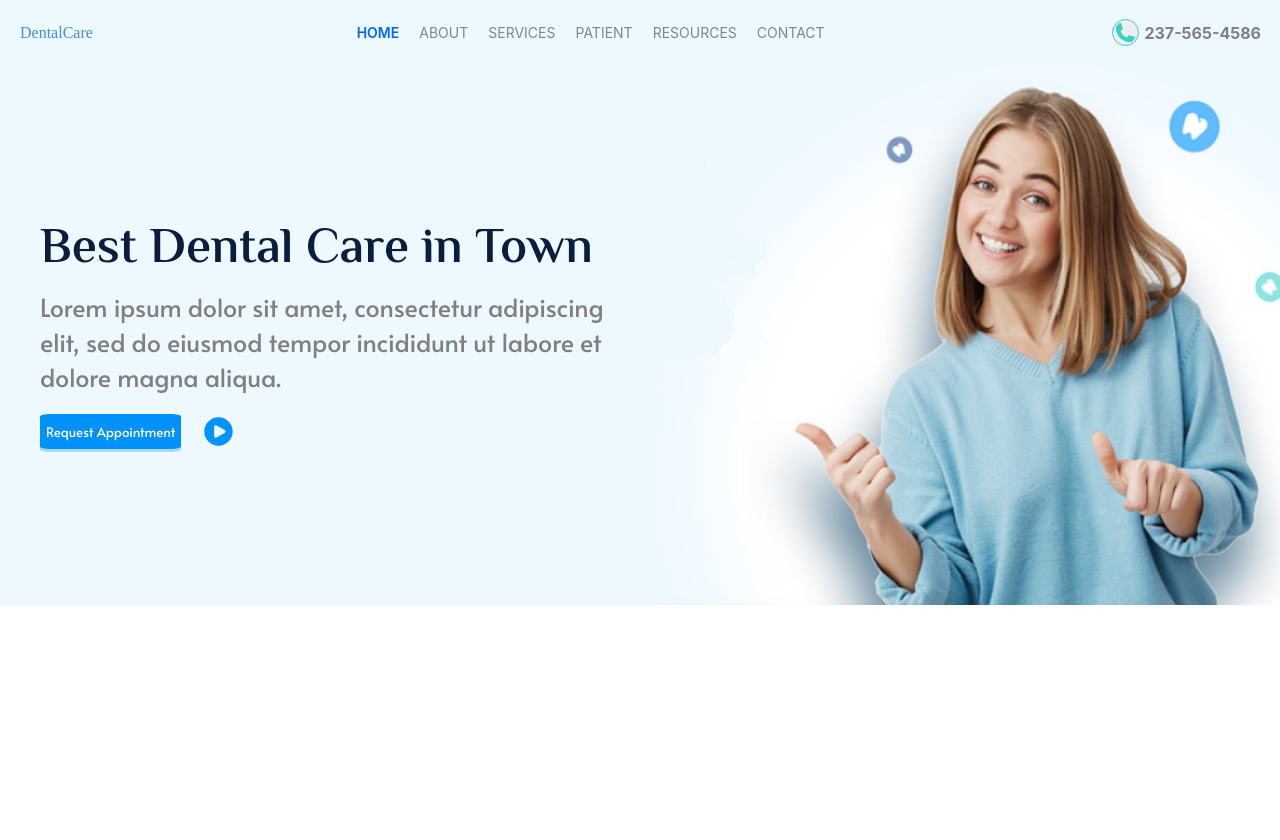
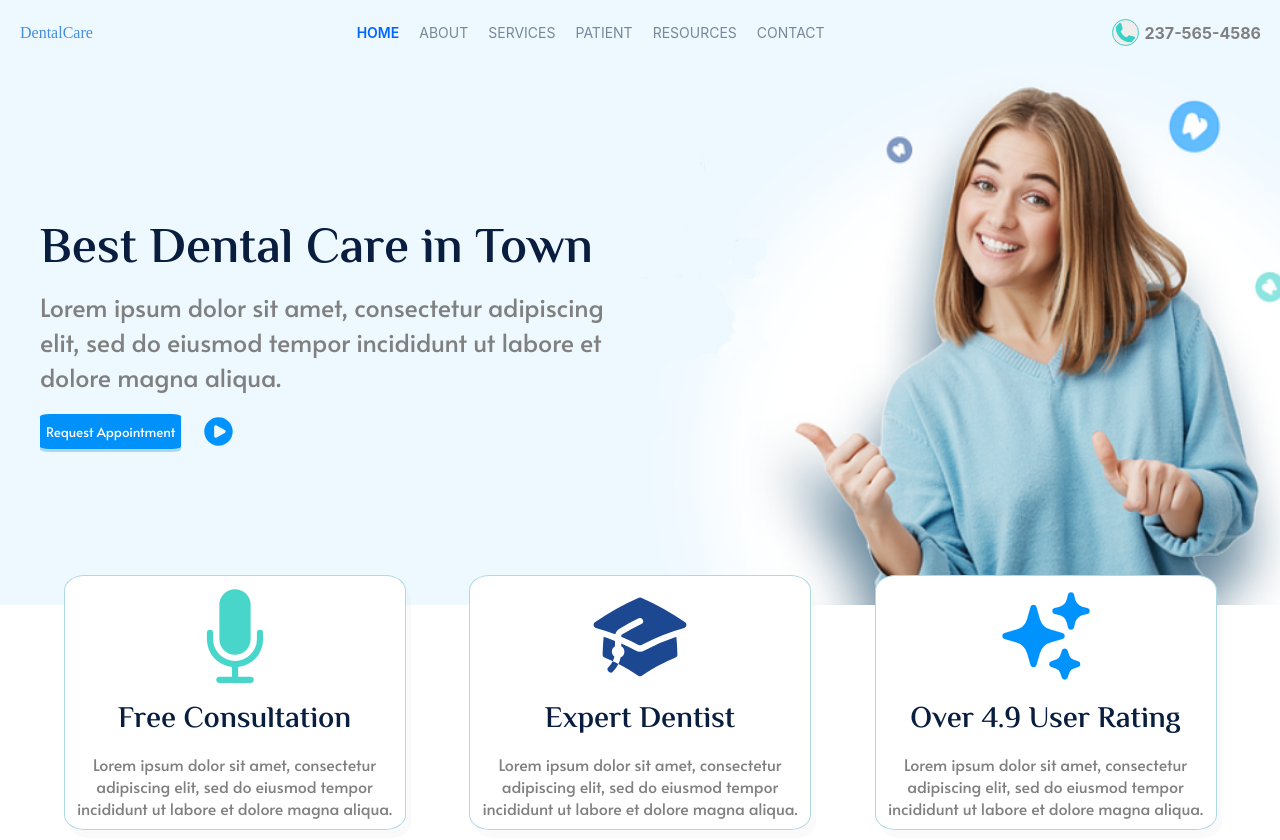
Before and after one commit to DDianaAndreea/dentalcare, a React (Create React App) app: page / in a window 1280 px wide. Before the commit the page ends 800 px from the top, so only its background shows below. Built offline with nearby package versions, Linux system fonts and the light colour scheme.

Commit message:
add row cards section

```diff
--- a/src/App.js
+++ b/src/App.js
@@ -2,12 +2,14 @@ import React from 'react';
 import './App.css';
 import Navbar from './components/navbar/Navbar';
 import Home from './components/home/Home';
+import RowCardsSection from './components/row-cards-section/RowCardsSection';
 
 function App() {
   return (
     <div className="app">
       <Navbar />
       <Home />
+      <RowCardsSection />
     </div>
   );
 }
--- /dev/null
+++ b/src/components/cards/Card.css
@@ -0,0 +1,37 @@
+.card{
+    max-width: 320px;
+    border: 1px solid lightblue;
+    border-radius: 6%;
+    padding: 10px;
+    display: flex;
+    flex-direction: column;
+    align-items: center;
+    justify-content: center;
+    background-color: white;
+    margin-bottom: 10px;
+    box-shadow:5px 8px rgba(211, 211, 211, 0.123);
+}
+
+.card:hover{
+    border: 2px solid lightblue;
+}
+
+.icon{
+        max-width: 100px;
+}
+
+.card>h3{
+    padding-top: 10px;
+    font-family: 'El Messiri', sans-serif;
+    color: #091d3f;
+    font-size: 30px;
+}
+
+.card>p{
+    padding-top: 10px;
+
+    font-family: 'Alata', sans-serif;
+    text-align: center;
+    color: gray;
+
+}
--- /dev/null
+++ b/src/components/cards/Card.js
@@ -0,0 +1,14 @@
+import React from 'react'
+import './Card.css'
+
+function Card({Icon, title, desciption, iconColor}) {
+  return (
+    <div className='card'>
+        <Icon style={{color:iconColor}}  className="icon"/>
+        <h3>{title}</h3>
+        <p>{desciption}</p>
+    </div>
+  )
+}
+
+export default Card
--- /dev/null
+++ b/src/components/row-cards-section/RowCardsSection.css
@@ -0,0 +1,16 @@
+.row{
+    margin-top: -30px;
+    display: flex;
+    flex-direction: row;
+    align-items: center;
+    justify-content: space-evenly;
+    display: absolute;
+}
+
+
+@media (width <= 1050px) {
+    .row{
+        margin-top: 10px;
+        flex-direction: column;
+    }
+}
--- /dev/null
+++ b/src/components/row-cards-section/RowCardsSection.js
@@ -0,0 +1,36 @@
+import React from 'react'
+import Card from '../cards/Card'
+import {MicrophoneIcon} from '@heroicons/react/24/solid'
+import {AcademicCapIcon} from '@heroicons/react/24/solid'
+import {SparklesIcon} from '@heroicons/react/24/solid'
+import './RowCardsSection.css'
+
+function RowCardsSection() {
+  return (
+    <div className='row'>
+      <Card
+        Icon={MicrophoneIcon}
+        iconColor='#48d6cb'
+        title='Free Consultation'
+        desciption='Lorem ipsum dolor sit amet, consectetur adipiscing elit, sed do eiusmod tempor incididunt ut labore et dolore magna aliqua.'
+      />
+
+      <Card
+        Icon={AcademicCapIcon}
+        iconColor='#1c4891'
+        title='Expert Dentist'
+        desciption='Lorem ipsum dolor sit amet, consectetur adipiscing elit, sed do eiusmod tempor incididunt ut labore et dolore magna aliqua.'
+      />
+
+      <Card
+        Icon={SparklesIcon}
+        iconColor='#0093fe'
+        title='Over 4.9 User Rating'
+        desciption='Lorem ipsum dolor sit amet, consectetur adipiscing elit, sed do eiusmod tempor incididunt ut labore et dolore magna aliqua.'
+      />
+
+    </div>
+  )
+}
+
+export default RowCardsSection
```
